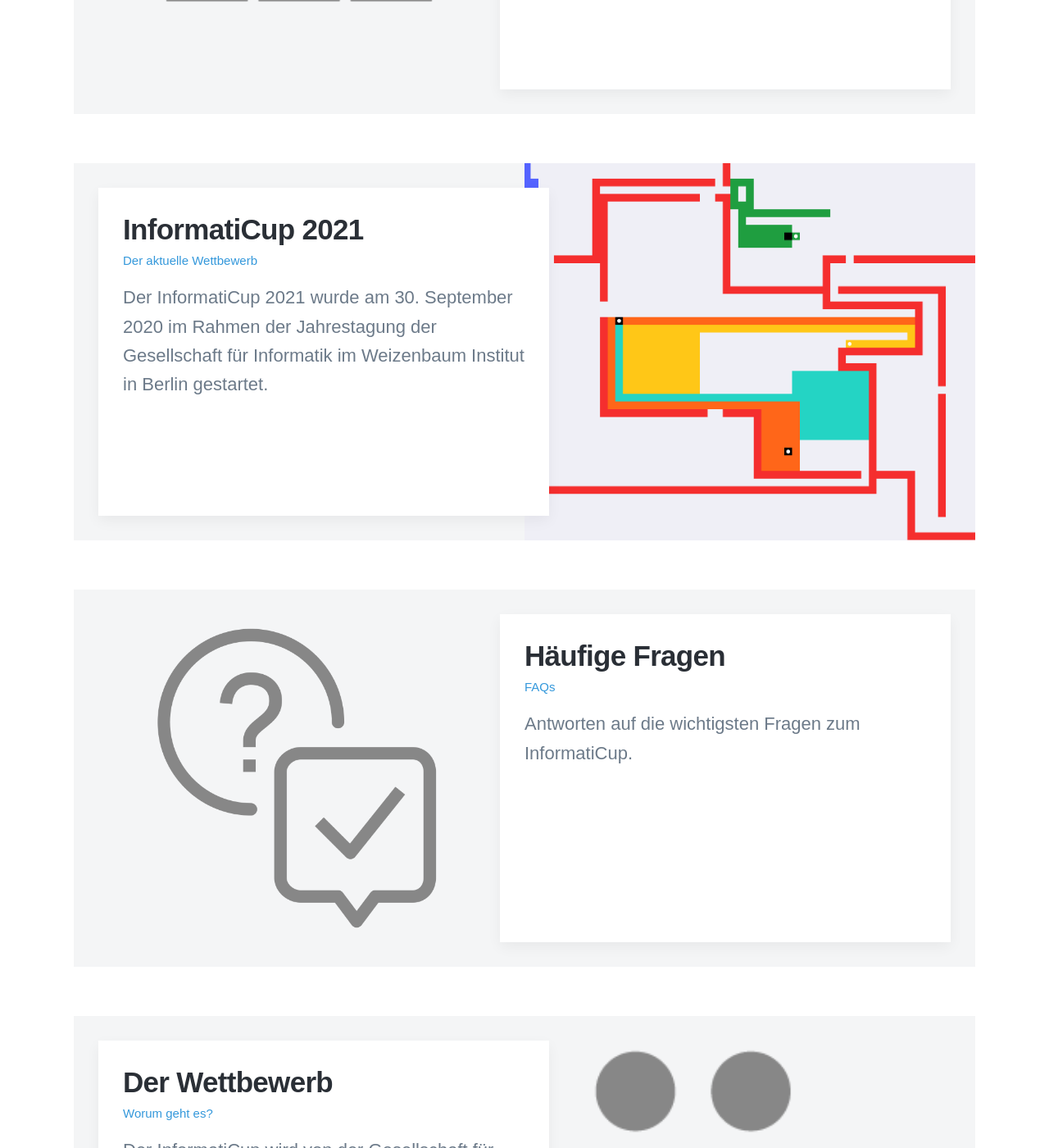
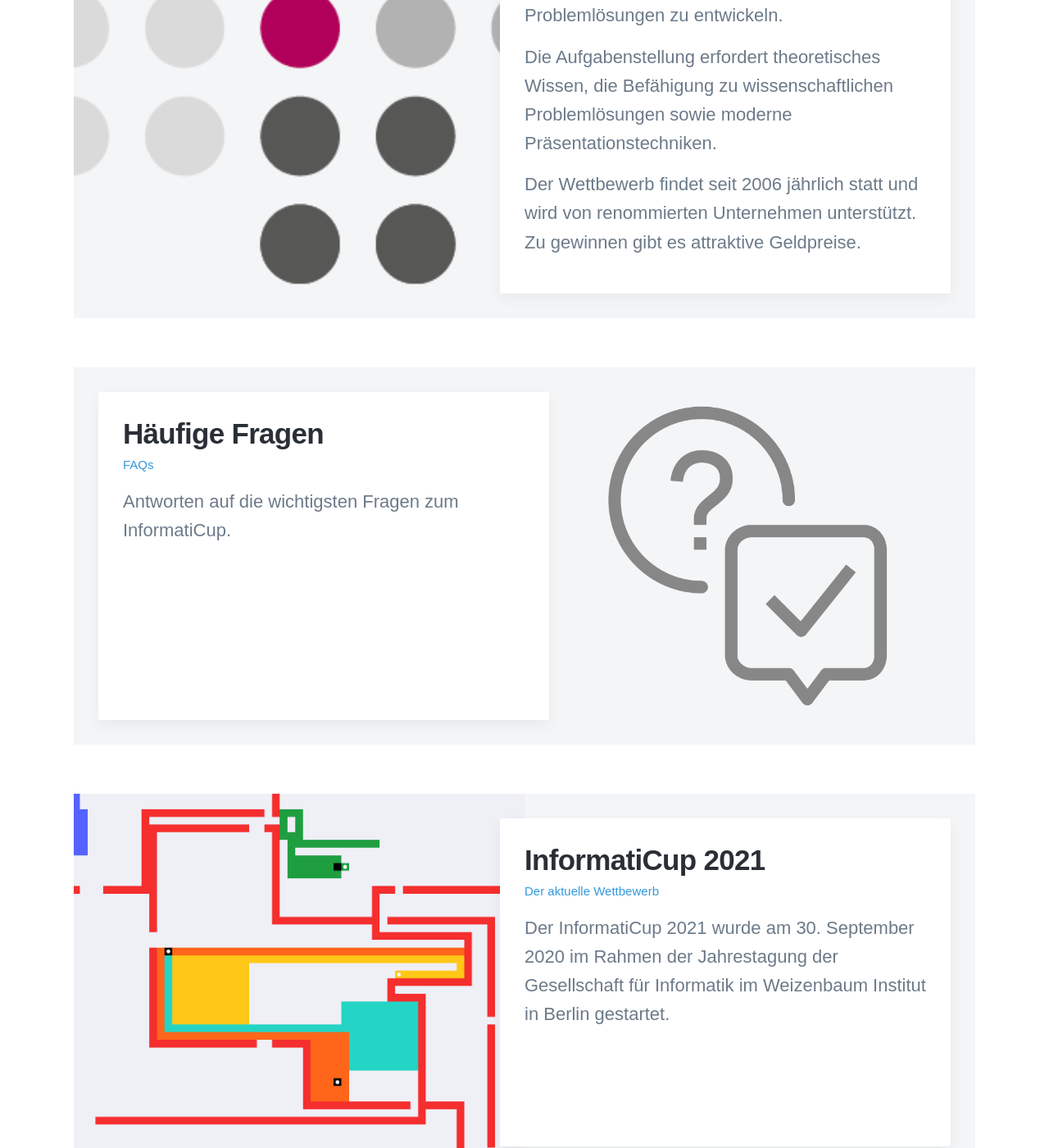
Before and after one commit to informatiCup/informaticup.github.io, a Jekyll site: the page built from index.html, in a window 1280 px wide and 1400 px high, scrolled down 1008 px. Shown: the whole window at 82% size. Built offline with Jekyll 4.4.1, drawn with Linux system fonts in a browser that asks for light colours; nearby versions of some CDN libraries; some web fonts are replaced; some of the changed text lies outside the part shown.

Commit message:
Update index.html

```diff
--- a/index.html
+++ b/index.html
@@ -26,7 +26,7 @@
 
 	<div class="wrap">
 
-		{% for topic in site.competition %}
+		{% for topic in site.competition reversed %}
 
 		<article class="post">
 
```
